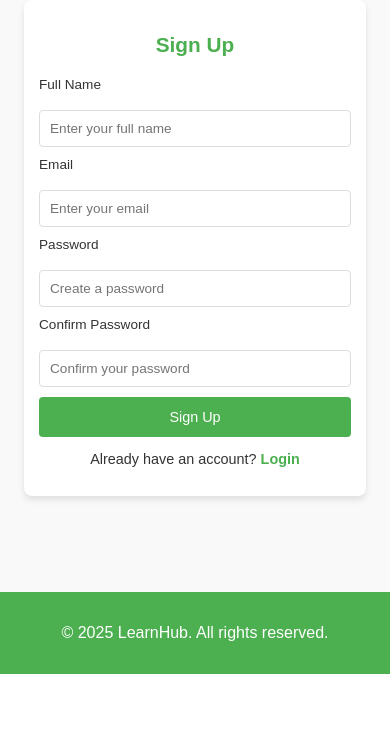
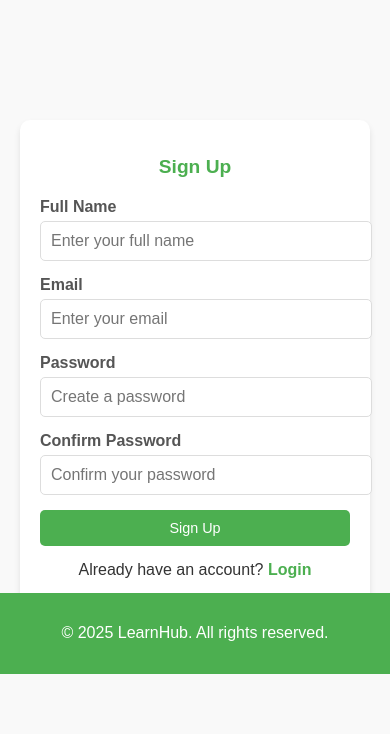
Before and after one commit to Rosemwende/webstackportfolioproject, a PHP site: page /signup.php in a window 390 px wide. Shown: the part 170-904 px from the top of the page. Before the commit the page ends 844 px from the top, so only its background shows below. Run offline with PHP 8.4, Linux system fonts and the light colour scheme.

Commit message:
signup.php

```diff
--- a/ALXFINALPROJECT/signup.php
+++ b/ALXFINALPROJECT/signup.php
@@ -1,35 +1,42 @@
 <?php
-include('db.php');
+require_once 'db.php';
 
-if ($_SERVER['REQUEST_METHOD'] == 'POST') {
-    $name = $_POST['fullname'];
-    $email = $_POST['email'];
-    $password = $_POST['password'];
-    $confirm_password = $_POST['confirm_password'];
+if ($_SERVER['REQUEST_METHOD'] === 'POST') {
+    if (isset($_POST['fullname'], $_POST['email'], $_POST['password'], $_POST['confirm_password'])) {
+        $fullname = trim($_POST['fullname']);
+        $email = trim($_POST['email']);
+        $password = trim($_POST['password']);
+        $confirm_password = trim($_POST['confirm_password']);
 
-    if ($password !== $confirm_password) {
-        echo "<script>alert('Passwords do not match!');</script>";
+        if (empty($fullname) || empty($email) || empty($password) || empty($confirm_password)) {
+            $error_message = "Please fill all required fields.";
+        } elseif ($password !== $confirm_password) {
+            $error_message = "Passwords do not match.";
         } else {
             $hashed_password = password_hash($password, PASSWORD_DEFAULT);
 
-        $query = "INSERT INTO users (name, email, password) VALUES (?, ?, ?)";
-        if ($stmt = mysqli_prepare($conn, $query)) {
-            mysqli_stmt_bind_param($stmt, 'sss', $name, $email, $hashed_password);
+            $stmt = $conn->prepare("INSERT INTO users (name, email, password) VALUES (?, ?, ?)");
+            if ($stmt) {
+                $stmt->bind_param("sss", $fullname, $email, $hashed_password);
 
-            if (mysqli_stmt_execute($stmt)) {
-                echo "<script>alert('Account created successfully! Please log in.');</script>";
+                if ($stmt->execute()) {
                     header('Location: login.php');
                     exit();
                 } else {
-                echo "<script>alert('Error creating account. Please try again.');</script>";
+                    $error_message = "Error: " . $stmt->error;
                 }
 
-            mysqli_stmt_close($stmt);
+                $stmt->close();
             } else {
-            echo "<script>alert('Error preparing statement.');</script>";
+                $error_message = "Error preparing statement: " . $conn->error;
             }
         }
+    } else {
+        $error_message = "Please fill all required fields.";
     }
+}
+
+$conn->close();
 ?>
 
 <!DOCTYPE html>
@@ -38,120 +45,7 @@ if ($_SERVER['REQUEST_METHOD'] == 'POST') {
     <meta charset="UTF-8">
     <meta name="viewport" content="width=device-width, initial-scale=1.0">
     <title>Sign Up - LearnHub</title>
-    <style>
-        body {
-            margin: 0;
-            font-family: Arial, sans-serif;
-            background-color: #f9f9f9;
-            color: #333;
-        }
-
-        header {
-            background-color: #4CAF50;
-            padding: 1em 0;
-            text-align: center;
-            color: white;
-        }
-
-        header .navbar .logo h1 a {
-            color: white;
-            text-decoration: none;
-        }
-
-        footer {
-            text-align: center;
-            padding: 1em 0;
-            background-color: #4CAF50;
-            color: white;
-            position: fixed;
-            bottom: 0;
-            width: 100%;
-        }
-
-        section {
-            padding: 20px;
-            max-width: 500px;
-            margin: 0 auto;
-            background-color: white;
-            border-radius: 8px;
-            box-shadow: 0 4px 6px rgba(0, 0, 0, 0.1);
-        }
-
-        form h2 {
-            font-size: 1.5em;
-            color: #4CAF50;
-            margin-bottom: 20px;
-            text-align: center;
-        }
-
-        form label {
-            font-size: 0.9rem;
-            color: #333;
-            margin-bottom: 8px;
-            display: block;
-        }
-
-        form input {
-            width: 100%;
-            padding: 10px;
-            margin: 10px 0;
-            border: 1px solid #ddd;
-            border-radius: 4px;
-            font-size: 0.9rem;
-            box-sizing: border-box;
-        }
-
-        form button {
-            width: 100%;
-            padding: 12px;
-            background-color: #4CAF50;
-            color: white;
-            border: none;
-            border-radius: 4px;
-            font-size: 1rem;
-            cursor: pointer;
-            transition: background 0.3s ease-in-out;
-        }
-
-        form button:hover {
-            background-color: #45a049;
-        }
-
-        form p {
-            text-align: center;
-            font-size: 0.9rem;
-            color: #333;
-        }
-
-        form p a {
-            color: #4CAF50;
-            text-decoration: none;
-            font-weight: bold;
-        }
-
-        form p a:hover {
-            text-decoration: underline;
-        }
-
-        @media (max-width: 768px) {
-            section {
-                padding: 15px;
-                max-width: 80%;
-            }
-
-            form h2 {
-                font-size: 1.3em;
-            }
-
-            form label, form input {
-                font-size: 0.85rem;
-            }
-
-            form button {
-                font-size: 0.9rem;
-            }
-        }
-    </style>
+    <link rel="stylesheet" href="styles.css">
 </head>
 <body>
     <header>
@@ -166,6 +60,9 @@ if ($_SERVER['REQUEST_METHOD'] == 'POST') {
     <section>
         <form action="signup.php" method="post">
             <h2>Sign Up</h2>
+            <?php if (!empty($error_message)): ?>
+                <p style="color: red;"><?= htmlspecialchars($error_message) ?></p>
+            <?php endif; ?>
             <label for="fullname">Full Name</label>
             <input type="text" id="fullname" name="fullname" placeholder="Enter your full name" required>
             <label for="email">Email</label>
```
Lines whose indentation alone changed are shown as unchanged.
